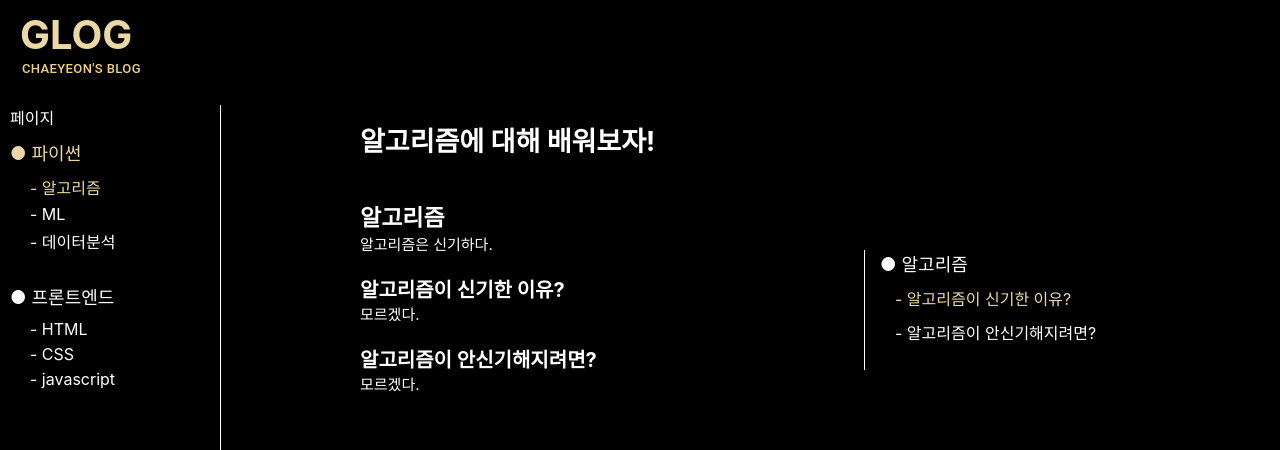
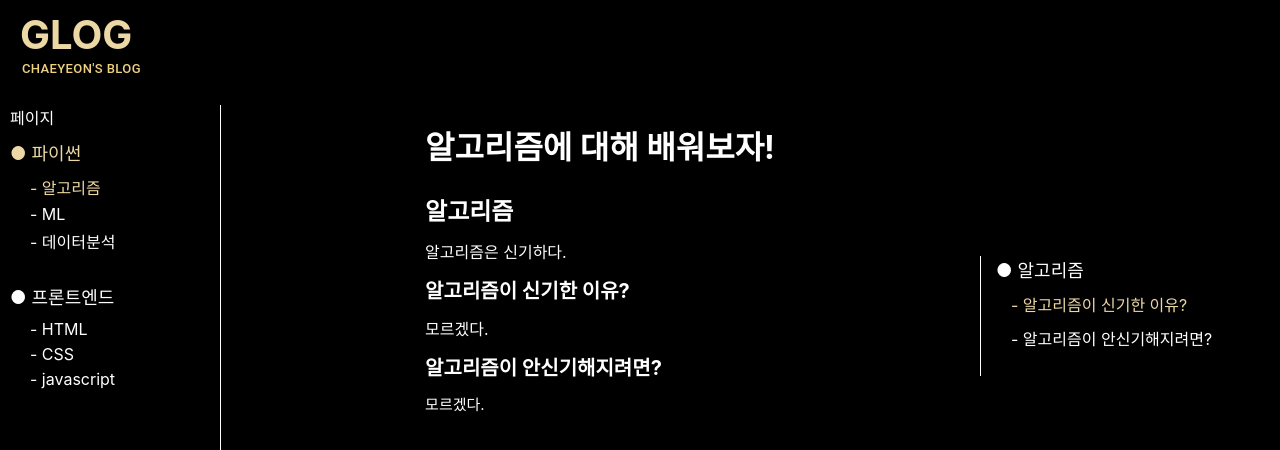
Before and after one commit to pknu-wap/2023_1_WAP_WEB_TEAM_4, a React (Create React App) app in the folder frontend/: page / in a window 1280 px wide. Shown: the top 450 px of the page. Built offline with nearby package versions, Linux system fonts and the light colour scheme.

Commit message:
mainpage 수정

```diff
--- a/frontend/src/components/Header.js
+++ b/frontend/src/components/Header.js
@@ -6,9 +6,8 @@ const Header = () => {
   const navigate = useNavigate();
 
   return (
-    <Stack position="fixed" padding="10px 0px 10px 20px">
+    <Stack position="fixed" padding="10px 0px 10px 20px" bgcolor="black">
       <Stack
-        bgcolor="black"
         sx={{
           cursor: "pointer",
         }}
--- /dev/null
+++ b/frontend/src/components/Post.js
@@ -0,0 +1,90 @@
+import React from "react";
+
+const Post = () => {
+  return (
+    <div
+      style={{
+        display: "flex",
+        justifyContent: "center",
+        backgroundColor: "black",
+        padding: "122px 280px 84px 200px",
+        width: "100%",
+        height: "4000px",
+      }}>
+      <div
+        style={{
+          backgroundColor: "black",
+          width: "70%",
+          display: "flex",
+          justifyContent: "center",
+        }}>
+        <div>
+          <div
+            style={{
+              color: "white",
+              fontSize: "32px",
+              fontWeight: "bold",
+              paddingBottom: "24px",
+            }}>
+            알고리즘에 대해 배워보자!
+          </div>
+          <div>
+            <div
+              style={{
+                color: "white",
+                fontSize: "24px",
+                paddingBottom: "12px",
+                fontWeight: "bold",
+              }}>
+              알고리즘
+            </div>
+            <div
+              style={{
+                color: "white",
+                paddingBottom: "12px",
+                fontSize: "16px",
+              }}>
+              알고리즘은 신기하다.
+            </div>
+            <div
+              style={{
+                color: "white",
+                paddingBottom: "12px",
+                fontSize: "20px",
+                fontWeight: "bold",
+              }}>
+              알고리즘이 신기한 이유?
+            </div>
+            <div
+              style={{
+                color: "white",
+                paddingBottom: "12px",
+                fontSize: "16px",
+              }}>
+              모르겠다.
+            </div>
+            <div
+              style={{
+                color: "white",
+                paddingBottom: "12px",
+                fontSize: "20px",
+                fontWeight: "bold",
+              }}>
+              알고리즘이 안신기해지려면?
+            </div>
+            <div
+              style={{
+                color: "white",
+                paddingBottom: "12px",
+                fontSize: "15px",
+              }}>
+              모르겠다.
+            </div>
+          </div>
+        </div>
+      </div>
+    </div>
+  );
+};
+
+export default Post;
--- a/frontend/src/pages/Main.js
+++ b/frontend/src/pages/Main.js
@@ -1,94 +1,31 @@
 import React from "react";
 import Header from "../components/Header";
 import SideNavigation from "../components/SideNavigation";
+import Post from "../components/Post";
 
 function Main() {
   return (
-    <div style={{ backgroundColor: "black", width: "100%", height: "100vh" }}>
+    <div style={{ width: "100%", height: "100%" }}>
       <div
         style={{
           display: "flex",
           flexDirection: "row",
-          width: "100%",
-          height: "5000px",
+          height: "100%",
         }}>
         <SideNavigation />
         <Header />
+        <Post />
         <div
           style={{
             backgroundColor: "black",
-            width: "900px",
-            heiht: "40px",
-            paddingLeft: "240px",
+            width: "300px",
+            marginTop: "20%",
+            height: "100%",
+            position: "fixed",
+            right: 0,
           }}>
           <div
             style={{
-              color: "white",
-              fontSize: "27px",
-              padding: "120px 0px 20px 120px",
-              fontWeight: "bold",
-            }}>
-            알고리즘에 대해 배워보자!
-          </div>
-          <div>
-            <div
-              style={{
-                color: "white",
-                fontSize: "23px",
-                fontWeight: "bold",
-                padding: " 20px 0px 0px 120px",
-              }}>
-              알고리즘
-            </div>
-            <div
-              style={{
-                color: "white",
-                fontSize: "15px",
-                padding: " 0px 0px 0px 120px",
-              }}>
-              알고리즘은 신기하다.
-            </div>
-            <div
-              style={{
-                color: "white",
-                fontSize: "20px",
-                fontWeight: "bold",
-                padding: " 20px 0px 0px 120px",
-              }}>
-              알고리즘이 신기한 이유?
-            </div>
-            <div
-              style={{
-                color: "white",
-                fontSize: "15px",
-                padding: " 0px 0px 0px 120px",
-              }}>
-              모르겠다.
-            </div>
-            <div
-              style={{
-                color: "white",
-                fontSize: "20px",
-                fontWeight: "bold",
-                padding: " 20px 0px 0px 120px",
-              }}>
-              알고리즘이 안신기해지려면?
-            </div>
-            <div
-              style={{
-                color: "white",
-                fontSize: "15px",
-                padding: " 0px 0px 0px 120px",
-              }}>
-              모르겠다.
-            </div>
-          </div>
-        </div>
-        <div
-          style={{ backgroundColor: "black", width: "500px", heiht: "800px" }}>
-          <div
-            style={{
-              margin: "250px 0px 0px 0px",
               height: "120px",
               borderLeft: "1px solid white",
             }}>
@@ -101,7 +38,6 @@ function Main() {
               }}>
               ● 알고리즘
             </div>
-            <div style={{}}>
             <div
               style={{
                 color: "#ECD8A4",
@@ -120,8 +56,6 @@ function Main() {
             </div>
           </div>
         </div>
-          <div></div>
-        </div>
       </div>
     </div>
   );
```
Lines whose indentation alone changed are shown as unchanged.
